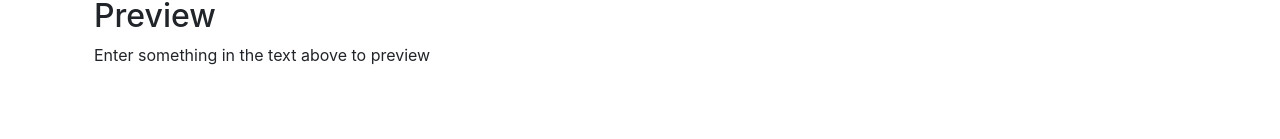
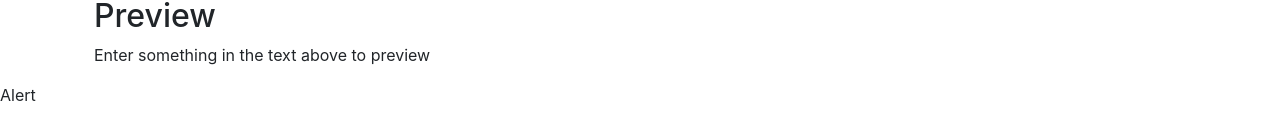
Before and after one commit to shanujaiswal/Practice_Project, a React (Create React App) app in the folder React/my-app/: page / in a window 1280 px wide. Shown: the part 551-690 px from the top of the page. Built offline with nearby package versions, Linux system fonts and the light colour scheme.

Commit message:
first commit

```diff
--- a/React/my-app/src/App.jsx
+++ b/React/my-app/src/App.jsx
@@ -3,6 +3,7 @@
 // import About from "./Component/About";
 import Navbar from "./Component/Navbar";
 import TextForm from "./Component/TextForm";
+import Alert from "./Component/Alert";
 
 function App() {
   const [mode, setMode] = useState("light");
@@ -47,7 +48,8 @@
       {/* <div className="container">
         <About Heading="About Me" />
       </div> */}
-    </>
+      <Alert/>
+      </>
   );
 }
 
--- /dev/null
+++ b/React/my-app/src/Component/Alert.jsx
@@ -0,0 +1,7 @@
+import React from 'react'
+
+export default function Alert() {
+  return (
+    <div>Alert</div>
+  )
+}
```
